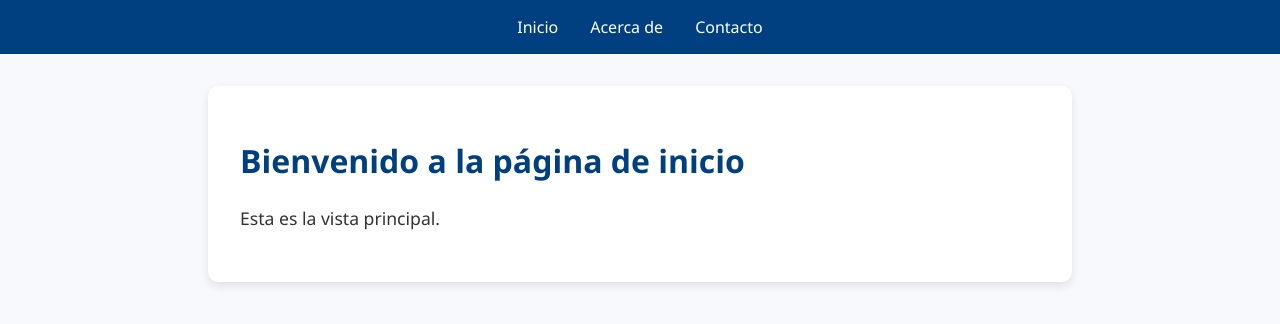
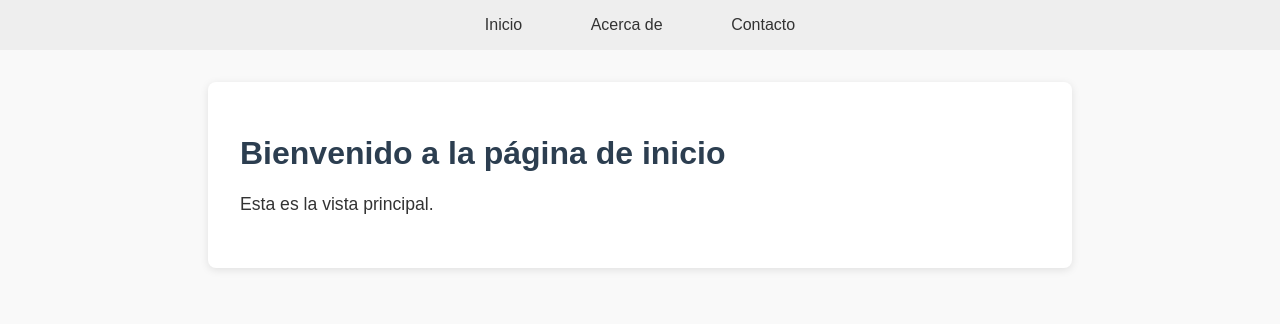
Before and after one commit to JacksonLedezma1/Javascript, a plain HTML site: page SPA/manualRender/index.html in a window 1280 px wide. Drawn offline with Linux system fonts and the light colour scheme.

Commit message:
Modified styles.

```diff
--- a/SPA/htmlTemplates/styles.css
+++ b/SPA/htmlTemplates/styles.css
@@ -1,50 +1,25 @@
 /*
-  Estilos para la SPA basada en templates HTML.
-  Incluye reset básico, estilos de navegación y del área de vistas.
+  Estilos básicos para la SPA (unificados con el resto de proyectos)
+  Incluye estilos para la navegación y el área de contenido.
 */
 
-* {
+body {
+  font-family: Arial, sans-serif;
   margin: 0;
-  padding: 0;
-  box-sizing: border-box;
-}
-
-body {
-  font-family: "Segoe UI", Tahoma, Geneva, Verdana, sans-serif;
-  background-color: #f4f4f4;
+  background: #f9f9f9;
   color: #333;
-  line-height: 1.6;
-  min-height: 100vh;
 }
 
 nav {
-  background-color: #333;
+  background: #eee;
   padding: 1em;
   text-align: center;
 }
 
 nav a {
-  color: #fff;
   margin: 0 1em;
   text-decoration: none;
-}
-
-nav a:hover {
-  text-decoration: underline;
-}
-
-main#app {
-  padding: 2em;
-}
-  padding: 1rem;
-  display: flex;
-  gap: 1rem;
-  justify-content: center;
-}
-
-nav a {
-  color: #fff;
-  text-decoration: none;
+  color: #333;
   padding: 0.5rem 1rem;
   border-radius: 4px;
   transition: background-color 0.3s ease;
@@ -52,21 +27,18 @@ nav a {
 
 nav a:hover,
 nav a.active {
-  background-color: #555;
+  background-color: #ccc;
 }
 
-/* Contenedor principal */
 main#app {
-  flex-grow: 1;
-  padding: 2rem;
+  margin: 2rem auto 0 auto;
+  padding: 2em;
   max-width: 800px;
-  margin: 2rem auto;
   background: #fff;
   border-radius: 8px;
   box-shadow: 0 2px 8px rgba(0, 0, 0, 0.1);
 }
 
-/* Estilos de los encabezados */
 h1 {
   margin-bottom: 1rem;
   color: #2c3e50;
@@ -74,4 +46,5 @@ h1 {
 
 p {
   font-size: 1.1rem;
+  line-height: 1.6;
 }
--- a/SPA/manualRender/styles.css
+++ b/SPA/manualRender/styles.css
@@ -1,48 +1,50 @@
 /*
-  Estilos generales para la SPA con hash y vista predeterminada.
-  Incluye estilos para la barra de navegación y el área de contenido.
+  Estilos básicos para la SPA (unificados con el resto de proyectos)
+  Incluye estilos para la navegación y el área de contenido.
 */
 
 body {
+  font-family: Arial, sans-serif;
   margin: 0;
-  font-family: 'Segoe UI', Tahoma, Geneva, Verdana, sans-serif;
-  background-color: #f7f9fc;
+  background: #f9f9f9;
   color: #333;
 }
 
 nav {
-  background-color: #004080;
-  padding: 1rem;
-  display: flex;
-  justify-content: center;
-  gap: 2rem;
+  background: #eee;
+  padding: 1em;
+  text-align: center;
 }
 
 nav a {
-  color: white;
+  margin: 0 1em;
   text-decoration: none;
+  color: #333;
+  padding: 0.5rem 1rem;
+  border-radius: 4px;
+  transition: background-color 0.3s ease;
 }
 
-nav a:hover {
-  text-decoration: underline;
-  color: #ffcc00;
+nav a:hover,
+nav a.active {
+  background-color: #ccc;
 }
 
 main#app {
-  padding: 2rem;
+  margin: 2rem auto 0 auto;
+  padding: 2em;
   max-width: 800px;
-  margin: auto;
-  background-color: white;
-  border-radius: 10px;
-  margin-top: 2rem;
-  box-shadow: 0 4px 10px rgba(0, 0, 0, 0.1);
+  background: #fff;
+  border-radius: 8px;
+  box-shadow: 0 2px 8px rgba(0, 0, 0, 0.1);
 }
 
-main h1 {
-  color: #004080;
+h1 {
+  margin-bottom: 1rem;
+  color: #2c3e50;
 }
 
-main p {
+p {
   font-size: 1.1rem;
   line-height: 1.6;
 }
```
